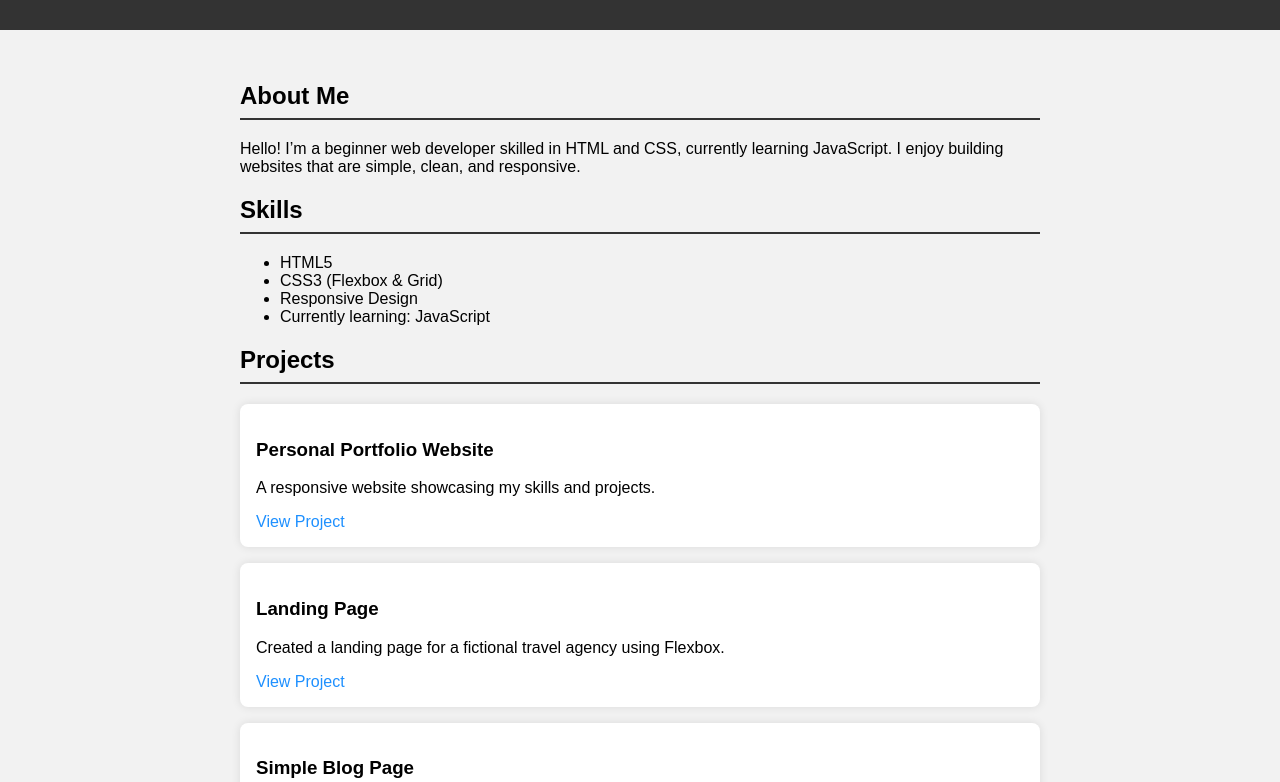
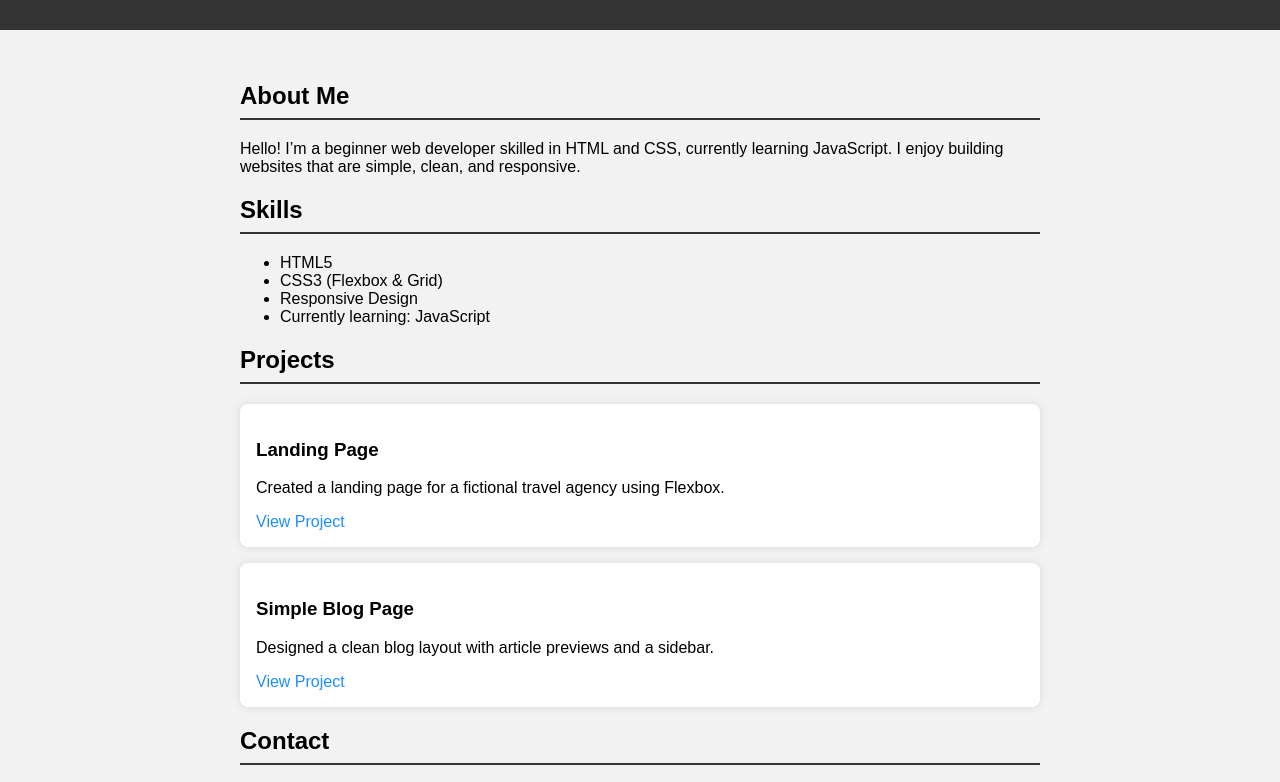
Before and after one commit to musadiqhussain110/portfolio, a plain HTML site: page index.html in a window 1280 px wide. Shown: the part 139-921 px from the top of the page. Drawn offline with Linux system fonts and the light colour scheme.

Commit message:
Update index.html

```diff
--- a/index.html
+++ b/index.html
@@ -28,12 +28,6 @@
     </div>
 
     <h2>Projects</h2>
-    <div class="projects">
-      <div class="project">
-        <h3>Personal Portfolio Website</h3>
-        <p>A responsive website showcasing my skills and projects.</p>
-        <a href="#">View Project</a>
-      </div>
       <div class="project">
         <h3>Landing Page</h3>
         <p>Created a landing page for a fictional travel agency using Flexbox.</p>
```
